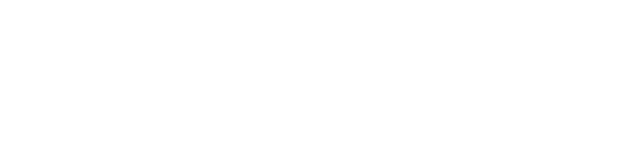
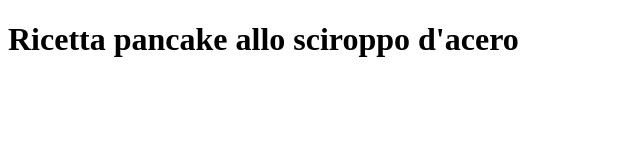
Before and after one commit to giuseppemaresca/JANA60-pancake, a plain HTML site: page index.html in a window 1280 px wide. Shown: the whole page, without its empty margins (0-640 px from the left). Drawn offline with Linux system fonts and the light colour scheme.

Commit message:
inserimento  ricetta pancake allo sciroppo

```diff
--- a/index.html
+++ b/index.html
@@ -7,6 +7,7 @@
     <title>Ricetta Pancake</title>
 </head>
 <body>
+    <h1>Ricetta pancake allo sciroppo d'acero </h1>
 
 </body>
 </html>
```
